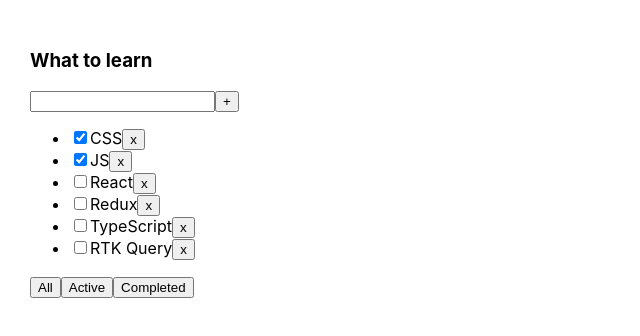
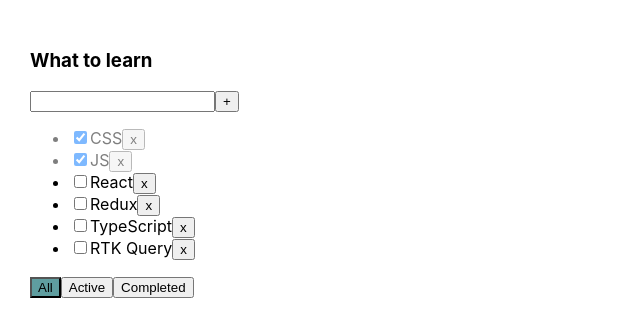
Before and after one commit to alx8437/todolist_new, a React (Create React App) app: page / in a window 1280 px wide. Shown: the top 336 px of the page, without its empty margins (0-640 px from the left). Built offline with nearby package versions, Linux system fonts and the light colour scheme.

Commit message:
04 styles for buttons and completed tasks

```diff
--- a/src/App.css
+++ b/src/App.css
@@ -6,3 +6,19 @@
 .App > div {
   margin-right: 50px;
 }
+
+.error {
+  border: red 1px solid;
+}
+
+.error-message {
+  color: red;
+}
+
+.activeFilter {
+  background-color: cadetblue;
+}
+
+.isDone {
+  opacity: 0.5;
+}
--- a/src/App.tsx
+++ b/src/App.tsx
@@ -64,7 +64,7 @@
 
     return (
         <div className="App">
-            <Todolist changeStatus={changeStatus} addTask={addTask} changeFilter={changeFilter} removeTask={removeTask} title="What to learn" tasks={tasksForTodolist}/>
+            <Todolist filter={filter} changeStatus={changeStatus} addTask={addTask} changeFilter={changeFilter} removeTask={removeTask} title="What to learn" tasks={tasksForTodolist}/>
         </div>
     );
 }
--- a/src/Button.tsx
+++ b/src/Button.tsx
@@ -1,8 +1,9 @@
 type ButtonPropsType = {
     title: string
     onClick?: () => void
+    className?: string
 }
 
-export const Button = ({ title, onClick }: ButtonPropsType) => {
-    return <button onClick={onClick}>{title}</button>
+export const Button = ({ title, onClick, className }: ButtonPropsType) => {
+    return <button className={className} onClick={onClick}>{title}</button>
 }
--- a/src/Todolist.tsx
+++ b/src/Todolist.tsx
@@ -9,24 +9,32 @@
     changeFilter: (filterValue: FilterValuesType) => void
     addTask: (title: string) => void
     changeStatus: (taskId: string, isDone: boolean) => void
+    filter: FilterValuesType
 }
 
 export function Todolist(props: TodolistPropsType) {
-    const {title, tasks, removeTask, changeFilter, addTask, changeStatus} = props
+    const {title, tasks, removeTask, changeFilter, addTask, changeStatus, filter} = props
+
     const [taskTitle, setTaskTitle] = useState('');
+    const [error, setError] = useState<null | string>(null)
 
     const changeTaskTitleHandler = (e: ChangeEvent<HTMLInputElement>) => {
         const {value} = e.currentTarget;
-
         setTaskTitle(value)
     }
 
     const addTaskHandler = () => {
-        addTask(taskTitle)
-        setTaskTitle('')
+        if (taskTitle.trim() !== '') {
+            addTask(taskTitle.trim())
+            setTaskTitle('')
+        } else {
+            setError('Title is required')
+            setTaskTitle('')
+        }
     }
 
     const addTaskOnKeyUpHandler = (e: KeyboardEvent<HTMLInputElement>) => {
+        setError(null);
         if (e.key === 'Enter') {
             addTaskHandler()
         }
@@ -46,8 +54,11 @@
                     onChange={changeTaskTitleHandler}
                     type="text"
                     onKeyUp={addTaskOnKeyUpHandler}
+                    className={error ? 'error' : ''}
                 />
                 <Button onClick={addTaskHandler} title='+'/>
+                {error && <div className="error-message">Field is required</div>}
+
                 {tasks.length === 0 ? (<div>Тасок нет</div>) : (<ul>
                     {tasks.map(task => {
                         const removeTaskHandler = () => removeTask(task.id)
@@ -57,16 +68,16 @@
                         }
 
 
-                        return <li key={task.id}><input onChange={onChangeStatusHandler} type="checkbox" checked={task.isDone}/>
+                        return <li key={task.id} className={task.isDone ? 'isDone' : ''}><input onChange={onChangeStatusHandler} type="checkbox" checked={task.isDone}/>
                             <span>{task.title}</span>
                             <Button title='x' onClick={removeTaskHandler}/>
                         </li>
                     })}
                 </ul>)}
                 <div>
-                    <Button onClick={() => changeFilterTasksHandler('all')} title='All'/>
-                    <Button onClick={() => changeFilterTasksHandler('active')} title='Active'/>
-                    <Button onClick={() => changeFilterTasksHandler('completed')} title='Completed'/>
+                    <Button className={filter === 'all' ? 'activeFilter' : ''} onClick={() => changeFilterTasksHandler('all')} title='All'/>
+                    <Button className={filter === 'active' ? 'activeFilter' : ''} onClick={() => changeFilterTasksHandler('active')} title='Active'/>
+                    <Button className={filter === 'completed' ? 'activeFilter' : ''} onClick={() => changeFilterTasksHandler('completed')} title='Completed'/>
                 </div>
             </div>
         </div>
```
